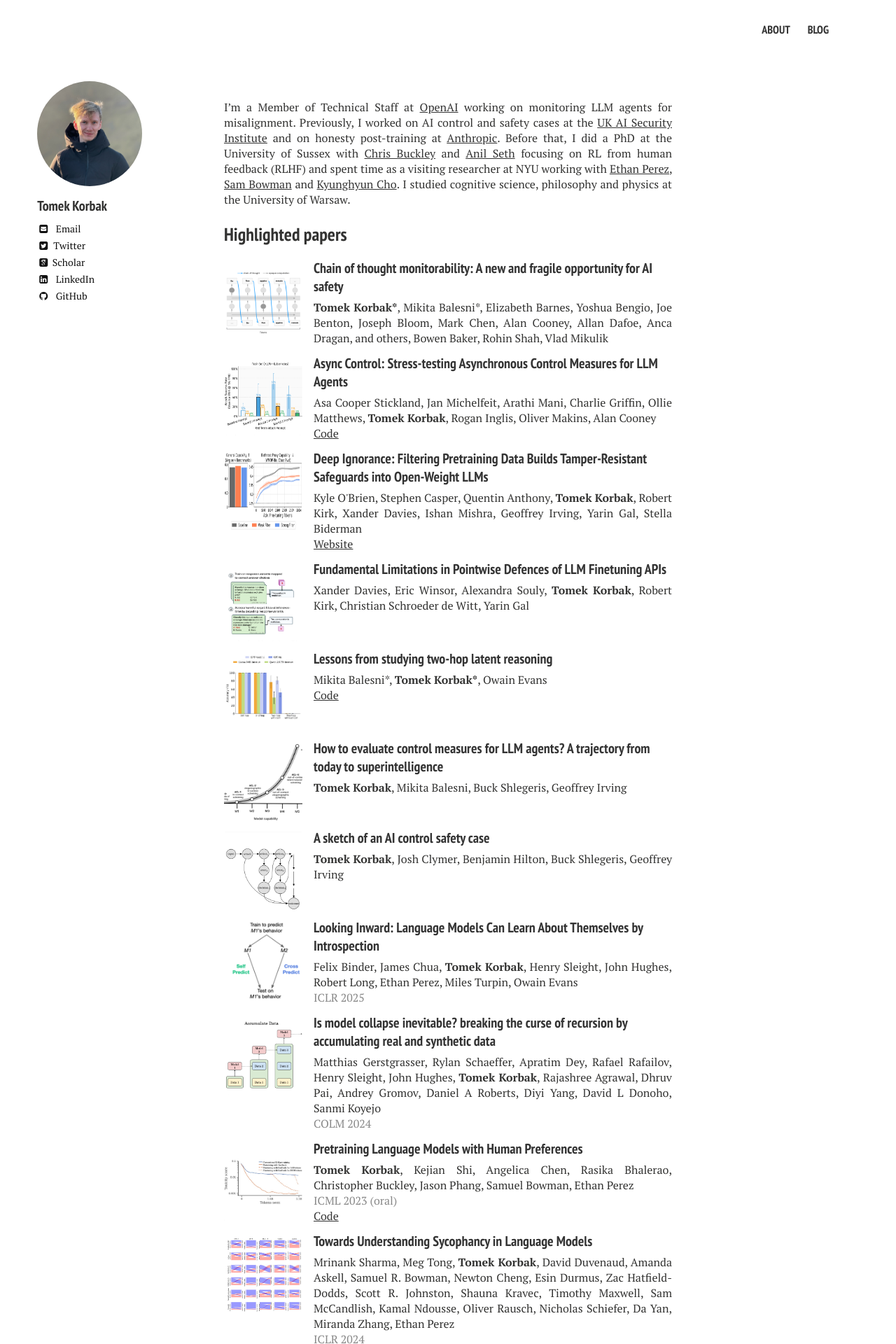
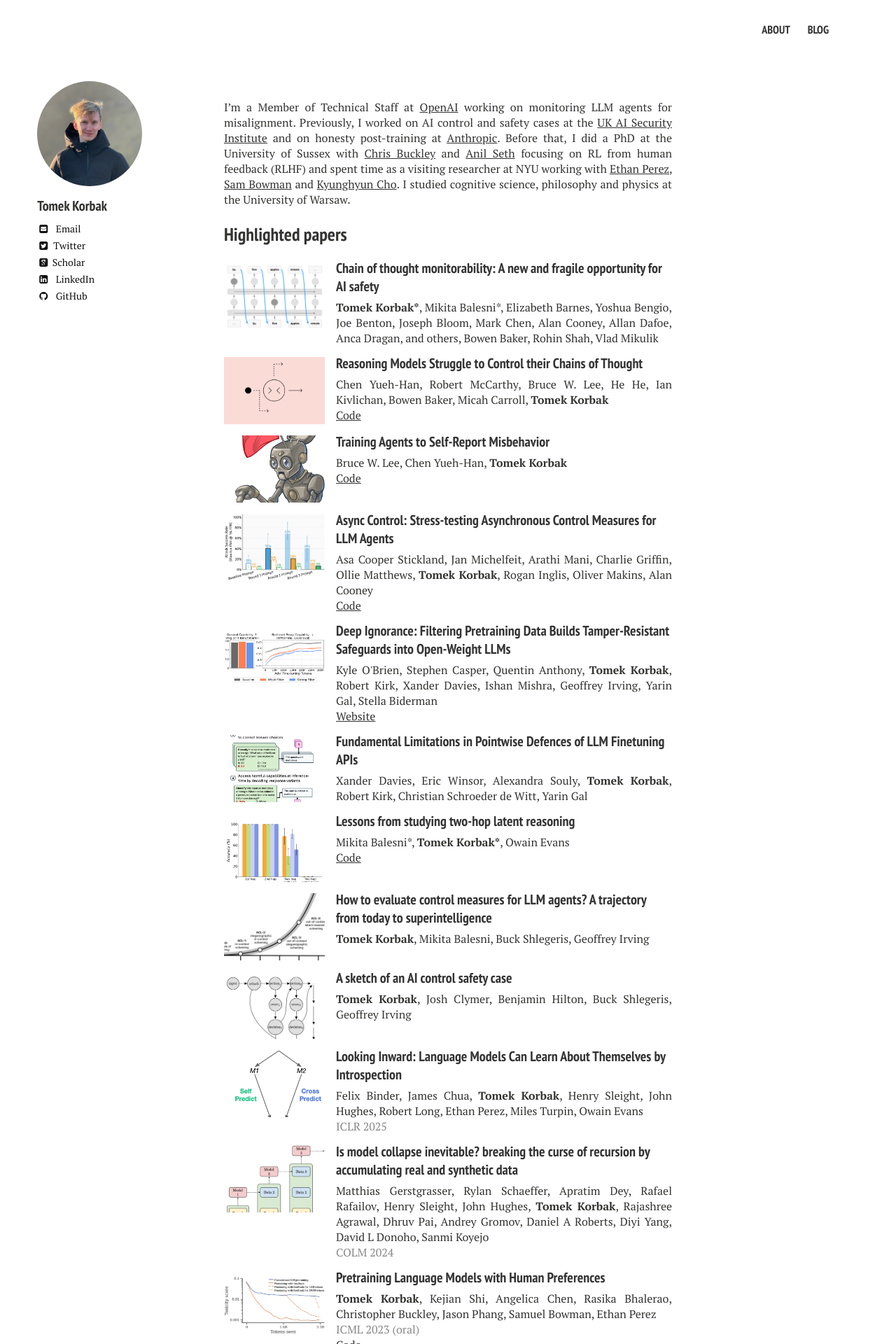
Before and after one commit to tomekkorbak/tomekkorbak.github.io, a Jekyll site: the page built from index.md, in a window 1280 px wide. Shown: the top 1920 px of the page at 70% size. Built offline with Jekyll 4.4.1, drawn with Linux system fonts in a browser that asks for light colours; nearby versions of some CDN libraries; some web fonts are replaced.

Commit message:
Update research highlights with new papers and thumbnail layout.
Add the latest reasoning safety papers, link their code, and adjust thumbnail sizing so mixed aspect ratios render cleanly.

Made-with: Cursor

```diff
--- a/assets/css/collection.css
+++ b/assets/css/collection.css
@@ -11,15 +11,23 @@
 }
 
 .collection .thumb {
-    width: 7em;
-    height: 7em;
+    width: 9em;
+    height: 6em;
     flex-shrink: 0;
-    margin-right:1em
+    margin-right:1em;
+    display: flex;
+    align-items: center;
+    justify-content: center;
+    overflow: hidden;
+    background: #fff;
 }
+
 
 .collection .thumb img {
     width: 100%;
     height: 100%;
+    object-fit: contain;
+    object-position: center;
     /*box-shadow: 0.05em 0.05em 0.2em rgba(0, 0, 0, 0.3);*/
     border-radius:.2em
 }
--- a/index.md
+++ b/index.md
@@ -22,6 +22,44 @@ I'm a Member of Technical Staff at [OpenAI](https://openai.com) working on monit
 <h3>Chain of thought monitorability: A new and fragile opportunity for AI safety</h3>
 </a>
 <p class="authors"><b>Tomek Korbak*</b>, Mikita Balesni*, Elizabeth Barnes, Yoshua Bengio, Joe Benton, Joseph Bloom, Mark Chen, Alan Cooney, Allan Dafoe, Anca Dragan, and others, Bowen Baker, Rohin Shah, Vlad Mikulik</p>
+
+</div>
+</li>
+
+
+<li>
+<div class="thumb">
+<a href="https://arxiv.org/abs/2603.05706">
+<img src="{{ site.url }}/images/thumbnails/reasoning-cot-control.png">
+</a>
+</div>
+
+
+<div class="text">
+<a href="https://arxiv.org/abs/2603.05706">
+<h3>Reasoning Models Struggle to Control their Chains of Thought</h3>
+</a>
+<p class="authors">Chen Yueh-Han, Robert McCarthy, Bruce W. Lee, He He, Ian Kivlichan, Bowen Baker, Micah Carroll, <b>Tomek Korbak</b></p>
+<p class="venues"><a href="https://github.com/YuehHanChen/CoTControl" target="_blank">Code</a></p>
+
+</div>
+</li>
+
+
+<li>
+<div class="thumb">
+<a href="https://arxiv.org/abs/2602.22303">
+<img src="{{ site.url }}/images/thumbnails/self-report-misbehavior.png">
+</a>
+</div>
+
+
+<div class="text">
+<a href="https://arxiv.org/abs/2602.22303">
+<h3>Training Agents to Self-Report Misbehavior</h3>
+</a>
+<p class="authors">Bruce W. Lee, Chen Yueh-Han, <b>Tomek Korbak</b></p>
+<p class="venues"><a href="https://github.com/brucewlee/self-incrimination" target="_blank">Code</a></p>
 
 </div>
 </li>
```
Also changed, not shown: images/thumbnails/reasoning-cot-control.png (added), images/thumbnails/self-report-misbehavior.png (added).
